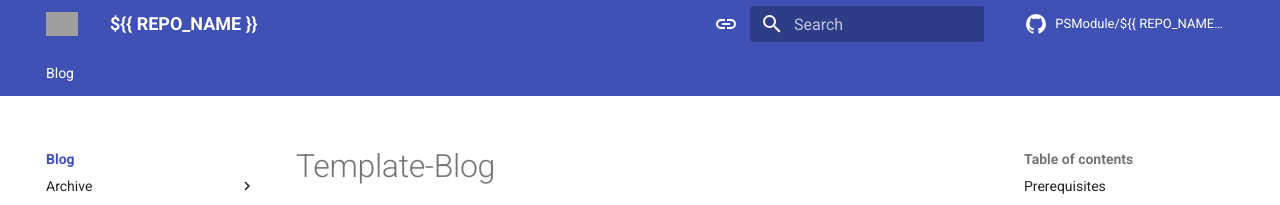
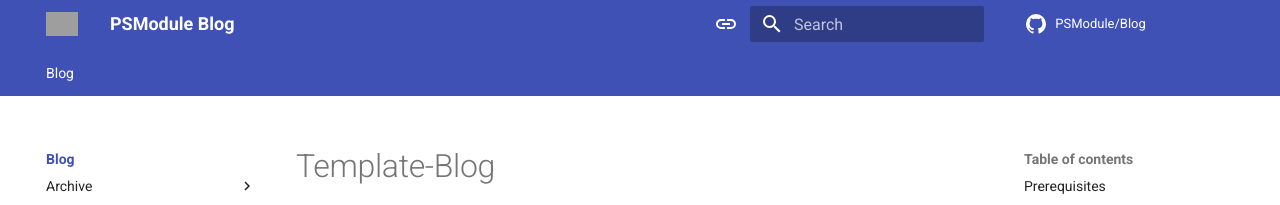
Before and after one commit to PSModule/blog, an MkDocs documentation site: the page built from docs/blog/index.md, in a window 1280 px wide. Shown: the top 205 px of the page. Built offline with MkDocs 1.6.1 and Material for MkDocs 9.7.7, drawn with Linux system fonts in a browser that asks for light colours; some web fonts are replaced; comment, search, counter and statistics services are not loaded; grey boxes are pictures that could not be loaded.

Commit message:
Update site name and repository details in mkdocs configuration

```diff
--- a/mkdocs.yml
+++ b/mkdocs.yml
@@ -1,4 +1,4 @@
-site_name: ${{ REPO_NAME }}
+site_name: PSModule Blog
 theme:
   name: material
   language: en
@@ -41,8 +41,8 @@ theme:
     - search.suggest
     - search.highlight
 
-repo_name: PSModule/${{ REPO_NAME }}
-repo_url: https://github.com/PSModule/${{ REPO_NAME }}
+repo_name: PSModule/Blog
+repo_url: https://github.com/PSModule/Blog
 
 plugins:
   - blog
```
